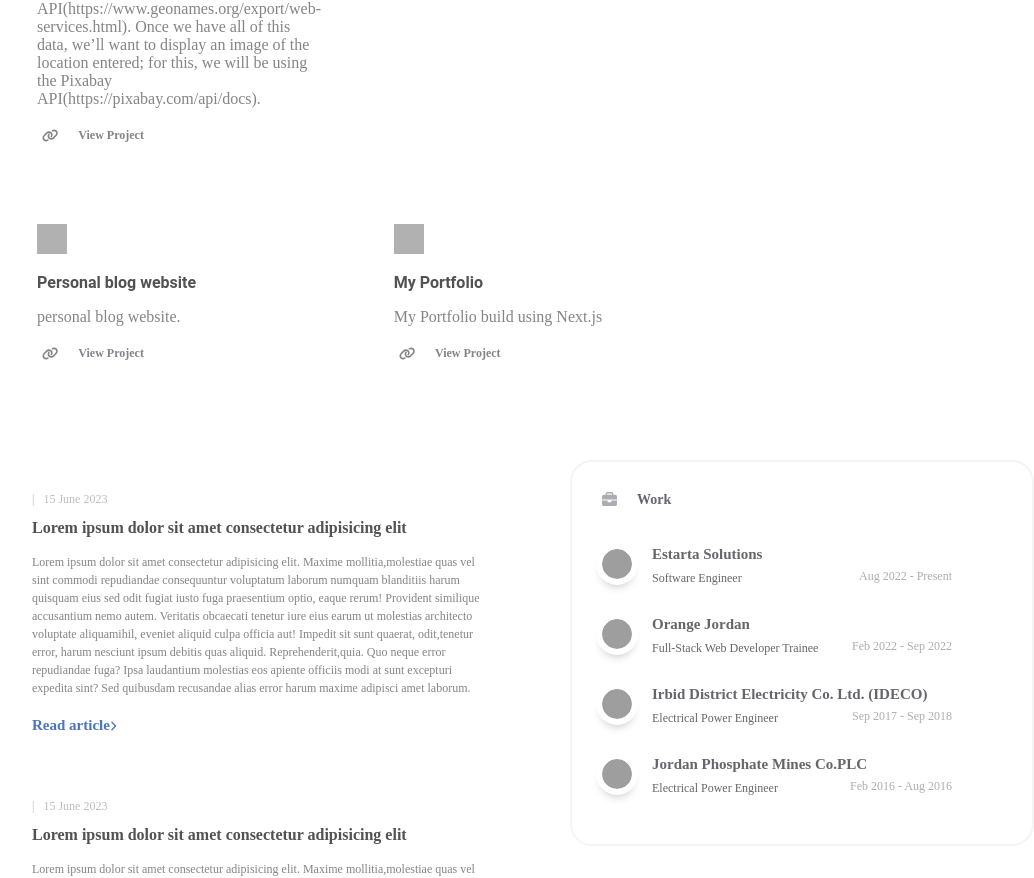
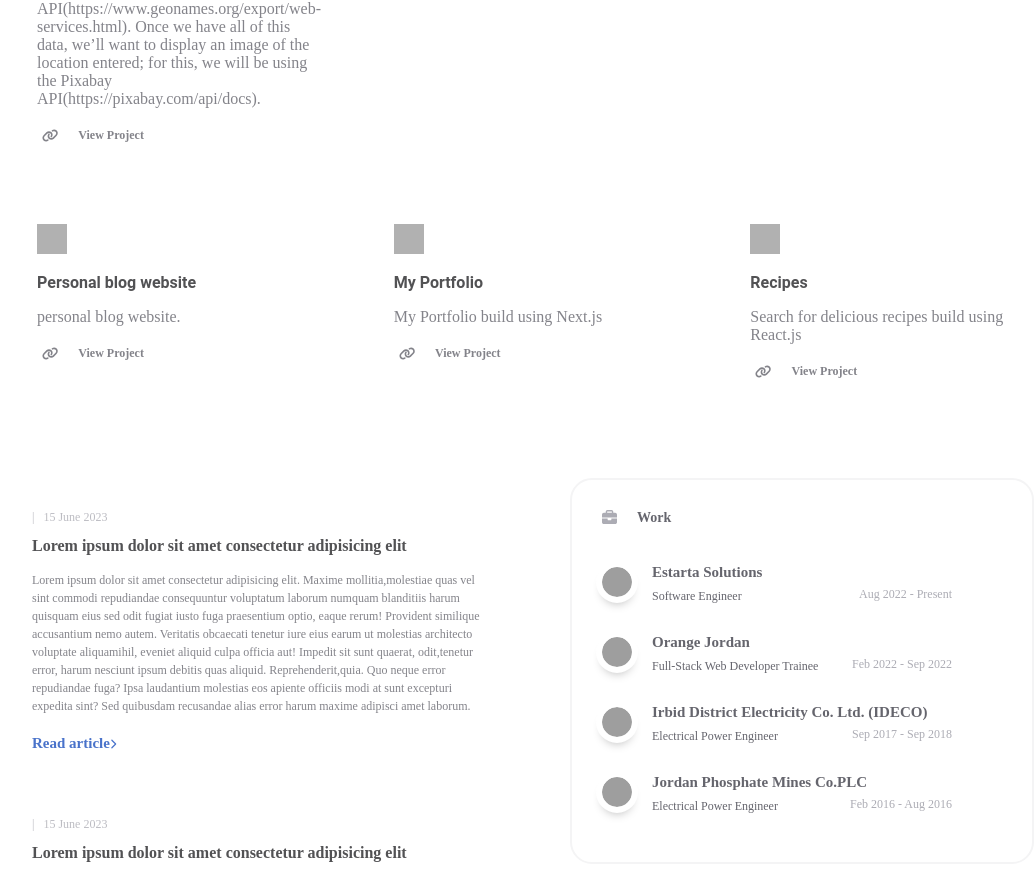
Before and after one commit to yousefalhindawi/portfolio-nextjs, a Next.js app: page / in a window 1280 px wide. Shown: the part 1578-2456 px from the top of the page, without its empty margins (108-1142 px from the left). Built offline with nearby package versions, Linux system fonts and the light colour scheme; grey boxes are pictures that could not be loaded.

Commit message:
added the Recipes project

```diff
--- a/data/user.js
+++ b/data/user.js
@@ -108,6 +108,13 @@ const INFO = {
       linkText: "View Project",
       link: "https://yousefalhindawi.vercel.app/",
     },
+    {
+      title: "Recipes",
+      description: "Search for delicious recipes build using React.js",
+      logo: "https://cdn.jsdelivr.net/gh/devicons/devicon/icons/react/react-original.svg",
+      linkText: "View Project",
+      link: "https://recipes-g0lv.onrender.com/",
+    },
   ],
 };
 
```
